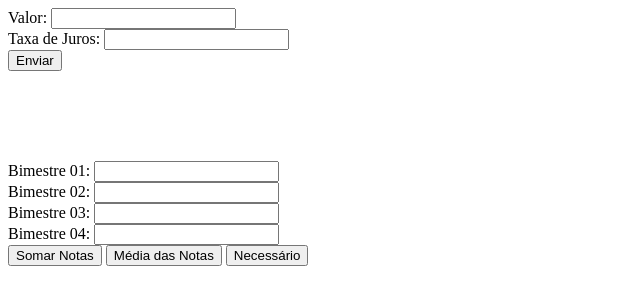
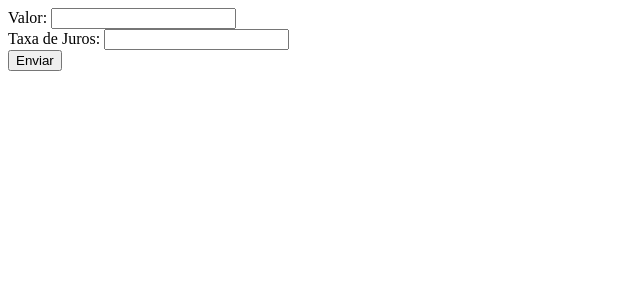
Before and after one commit to anajusantos41/primeiroi_3t, a plain HTML site: page index.html in a window 1280 px wide. Shown: the whole page, without its empty margins (0-640 px from the left). Drawn offline with Linux system fonts and the light colour scheme.

Commit message:
Update index.html

```diff
--- a/index.html
+++ b/index.html
@@ -13,15 +13,7 @@
 Valor: <input id="valor" type="text"> <br>
 Taxa de Juros: <input id="juros" type="text"> <br>
 <button onclick="total()">Enviar</button>
-<br><br><br><br>
-<span id="resultado"></span><br><br>
-Bimestre 01: <input id="b1" type="text"><br>
-Bimestre 02: <input id="b2" type="text"><br>
-Bimestre 03: <input id="b3" type="text"><br>
-Bimestre 04: <input id="b4" type="text"><br>
-<button onclick="soma()">Somar Notas</button>
-<button onclick="média()">Média das Notas</button>
-<button onclick="necessário()">Necessário</button>
+
 
 </body>
 </html>
```
